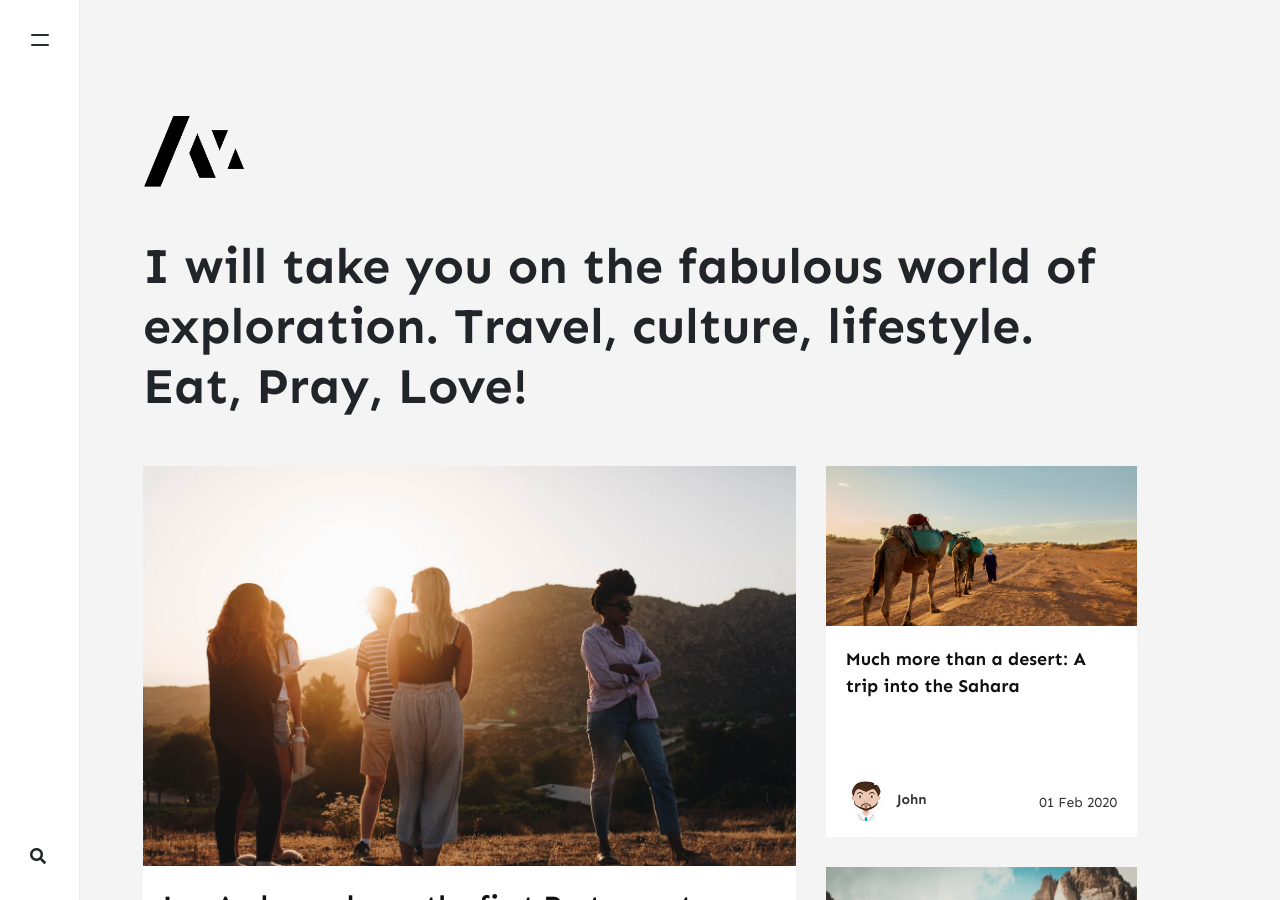
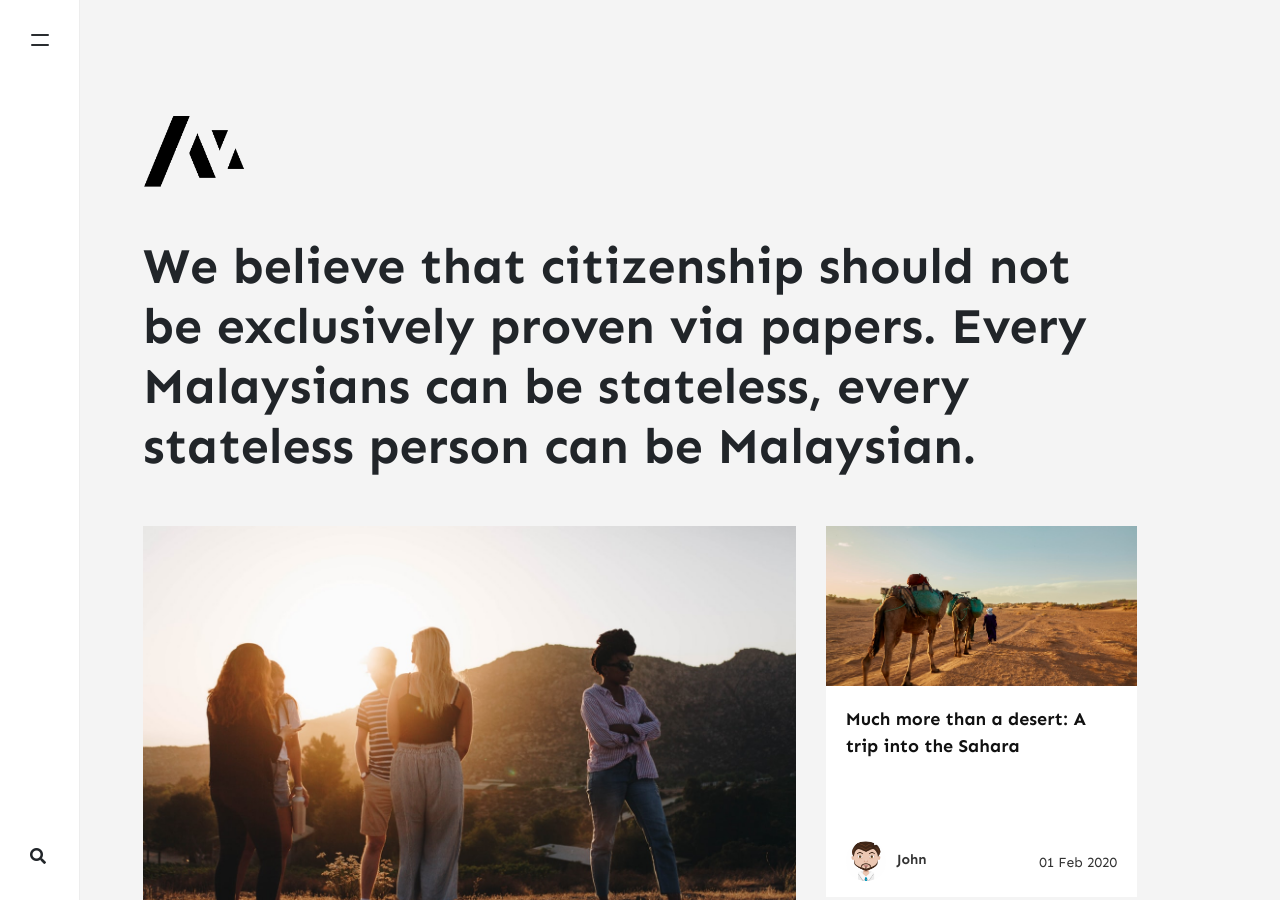
Before and after one commit to wyewlee/st-my, a Jekyll site: the page built from index.html, in a window 1280 px wide and 900 px high. Built offline with Jekyll 4.4.1, drawn with Linux system fonts in a browser that asks for light colours; nearby versions of some CDN libraries; the list of posts is cut into pages by our own code; comment, search, counter and statistics services are not loaded.

Commit message:
description

```diff
--- a/_config.yml
+++ b/_config.yml
@@ -1,7 +1,7 @@
 # Site
 name: "Stateless Malaysia"
 title: "ST-MY"
-description: "I will take you on the fabulous world of exploration. Travel, culture, lifestyle. Eat, Pray, Love!"
+description: "We believe that citizenship should not be exclusively proven via papers. Every Malaysians can be stateless, every stateless person can be Malaysian."
 logo: 'assets/images/logo.png'
 favicon: 'assets/images/logo.png'
 baseurl: /
```
